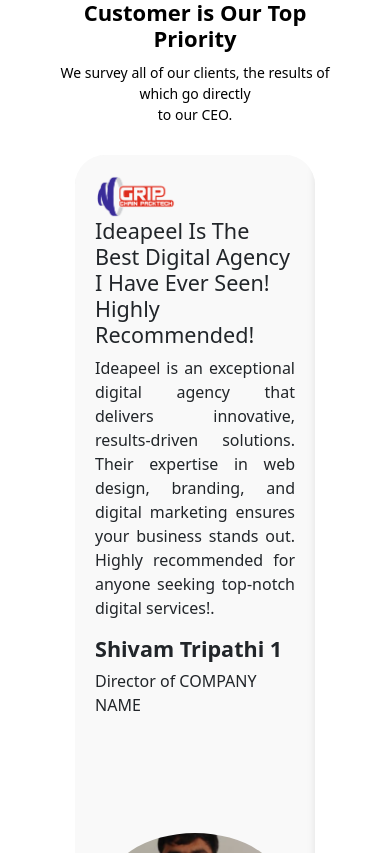
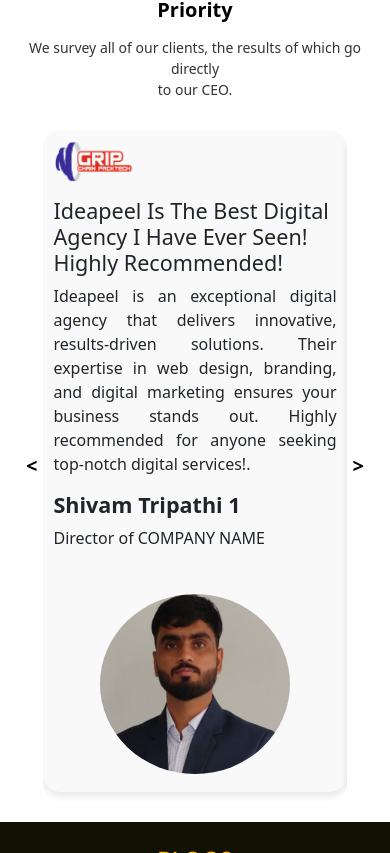
Before and after one commit to Abhishek-Soni-25/GCP-Frontend, a Vue app in the folder client/: page / in a window 390 px wide. Shown: the part 4971-5824 px from the top of the page. Built offline with nearby package versions, Linux system fonts and the light colour scheme; no server answers; a web font is replaced by a local one.

Commit message:
The testimonial has been corrected

```diff
--- a/client/src/components/Homepage/NewTestimonials.vue
+++ b/client/src/components/Homepage/NewTestimonials.vue
@@ -99,26 +99,26 @@
 
 .sectioon_container {
   text-align: center;
-  margin: 50px;
+  padding: 20px;
 }
 
 .testimonial-header h2 {
   font-size: 16px;
   color: #777;
-  margin-bottom: 10px;
+  margin-bottom: 5px;
   text-transform: uppercase;
 }
 
 .testimonial-header h1 {
-  font-size: 30px;
+  font-size: 32px;
   color: #000;
   font-weight: bold;
-  margin: 10px 0;
+  margin: 15px 0;
 }
 
 .testimonial-header p {
   font-size: 14px;
-  color: black;
+  color: #333;
   margin-bottom: 30px;
 }
 
@@ -128,18 +128,16 @@
   justify-content: center;
   position: relative;
   overflow: hidden;
-  max-width: 1450px;
+  max-width: 1200px;
   margin: 0 auto;
   width: 100%;
-  gap: 10px;
-  border-radius: 30px;
 }
 
 .slider-btn {
-  background: hsl(0, 0%, 96%);
+  background: white;
   border: none;
   font-size: 30px;
-  color: rgb(7, 0, 0);
+  color: black;
   border-radius: 50%;
   width: 40px;
   height: 40px;
@@ -148,6 +146,8 @@
   justify-content: center;
   cursor: pointer;
   /* font-weight: bold; */
+
+
 }
 .right-btn {
   font-weight: bold;
@@ -159,24 +159,30 @@
 
 .slider-btn:hover {
   background: rgb(55, 53, 53);
+  color: #fff;
 }
 
 .card_main {
   display: flex;
+  transition: transform 0.5s ease-in-out;
   width: 100%;
   overflow: hidden;
-  height: 60vh;
-  border-radius: 30px;
+  height: auto;
+  border-radius: 10px;
+  /* background-color: #000; */
+  border-radius: 18px;
 }
 
 .container_card {
   background-color: #f9f9f9;
   flex: 0 0 100%;
-  align-items: center;
-  border-radius: 10px;
-  box-shadow: 0px 4px 8px rgba(0, 0, 0, 0.1);
   display: flex;
   flex-wrap: wrap;
+  align-items: center;
+  /* width: 100%; */
+  border-radius: 18px;
+  box-shadow: 0px 4px 8px rgba(0, 0, 0, 0.1);
+  margin-bottom: 10px
 }
 
 .container_card_content {
@@ -184,92 +190,100 @@
   padding: 20px;
   box-sizing: border-box;
   text-align: left;
-  margin-bottom: 50px;
+  /* background-color: aqua; */
+  border-radius: 18px;
+
 }
+
 
 .company-logo {
   width: 80px;
+  margin-bottom: 15px;
 }
 
 .container_card_pofilephoto {
-  width: 35%;
-  padding: 30px;
+  width: 40%;
+  /* height: 100%; */
+  /* padding: 20px; */
   box-sizing: border-box;
+  display: flex;
+  justify-content: center;
+  align-items: center;
+  /* background-color: yellow; */
+  border-radius: 18px;
 }
 
 .profile-img {
-  width: 100%;
-  height: 100%;
+  width: 320px;
+  height: 320px;
   object-fit: cover;
   border-radius: 50%;
+  /* margin: 10px; */
+  /* border: 2px solid #ddd; */
+  /* margin-right: 50px; */
+  padding: 10px;
 }
 
-/* Responsive Design */
 @media screen and (max-width: 768px) {
-  .card_main {
-    height: 100%;
+  .testimonial-header h1 {
+    font-size: 24px;
+  }
+
+  .container_card_content {
+    padding: 15px;
+    /* text-align: justify; */
+  }
+
+  .profile-img {
+    width: 200px;
+    height: 200px;
+    /* margin-left: 50px; */
+  }
+
+  .slider-btn {
+    width: 30px;
+    height: 30px;
+    font-size: 25px;
+    font-weight: bold;
+  }
+
+}
+
+@media screen and (max-width: 480px) {
+  .testimonial-header h1 {
+    font-size: 20px;
   }
 
   .container_card {
     flex-direction: column;
     align-items: center;
+    text-align: center;
     width: 100%;
   }
 
-  .container_card_content,
+  .container_card_content {
+    width: 100%;
+    padding: 10px;
+  }
+
   .container_card_pofilephoto {
+    /* margin-top: 10px; */
+    /* height: 40%; */
     width: 100%;
   }
 
-  .container_card_pofilephoto {
-    height: auto;
-  }
-
   .profile-img {
-    width: 250px;
-    height: 250px;
-    margin-bottom: 100px;
+    width: 210px;
+    height: 200px;
+    margin: 8px;
   }
 
   .slider-btn {
-    width: 35px;
-    height: 35px;
-    font-size: 30px;
+    width: 25px;
+    height: 25px;
+    font-size: 20px;
+    font-weight: bold;
   }
 }
 
-@media screen and (max-width: 480px) {
-  .testimonial-header h1 {
-    font-size: 22px;
-  }
-  /* .sectioon_container
-  {
-    height: 230vh;
-  } */
-  .card_main{
-    height: 230vh;
-  }
-.container_card
-{
-  height: 230vh;
-}
-
-  .container_card_pofilephoto {
-    height: 300px;
-  }
-
-  .profile-img {
-    /* width: 150px;
-    height: 200px; */
-    width: 100%;
-    height: 50%;
-    margin-bottom: 50px;
-  }
-
-  .slider-btn {
-    width: 15px;
-    height: 30px;
-    font-size: 15px;
-  }
-}
 </style>
```
